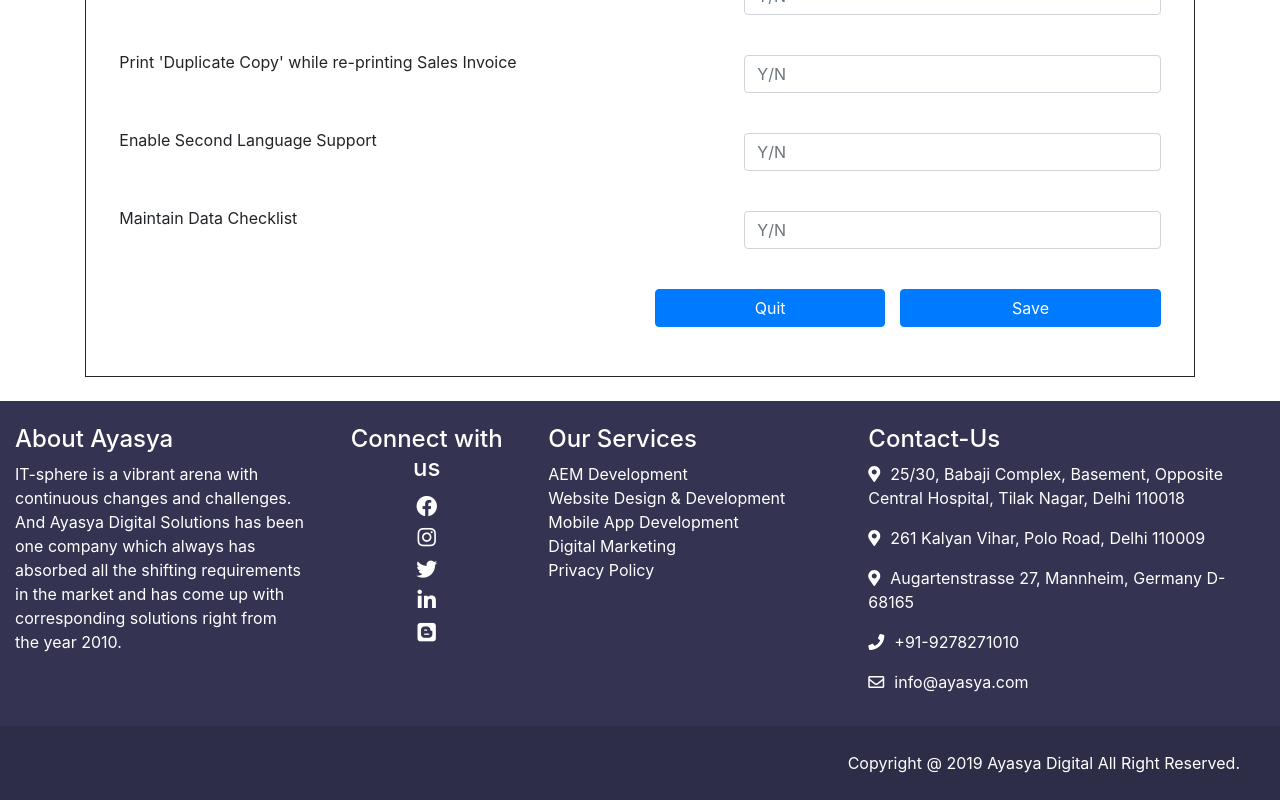
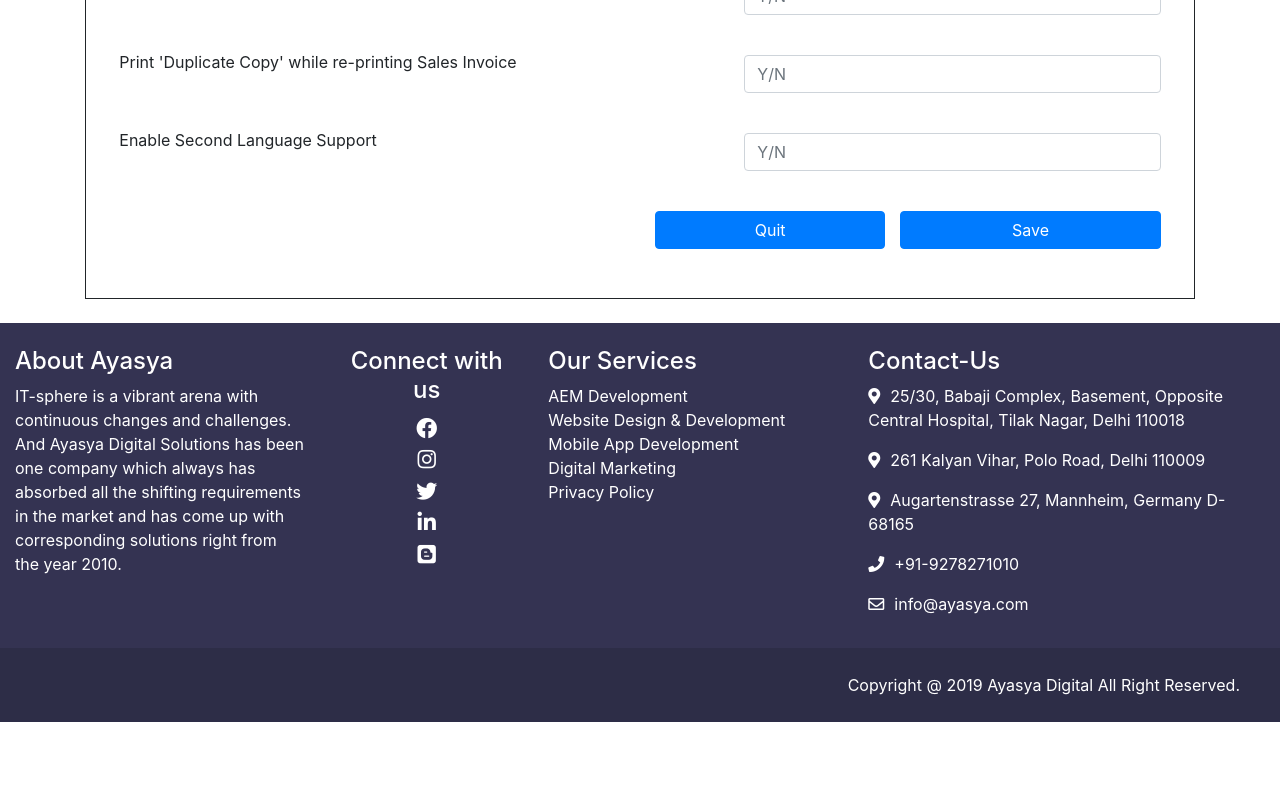
Before and after one commit to dsaurabhkumar/GST-Ayasya-Project, a React (Create React App) app: page /general in a window 1280 px wide. Shown: the part 1146-1946 px from the top of the page. After the commit the page ends 1868 px from the top, so only its background shows below. Built offline with nearby package versions, Linux system fonts and the light colour scheme.

Commit message:
code updated

```diff
--- a/src/containers/general/General.js
+++ b/src/containers/general/General.js
@@ -13,7 +13,9 @@
                 {
                     label: "Maintain Data Checklist",
                     type: "text",
-                    placeholder: "Y/N"
+                    placeholder: "Y/N",
+                    name:"maintainChecklist",
+                    id:"maintainChecklist"
                 },
                 {
                     label: "Enable Notes Manager",
@@ -114,13 +116,6 @@
                     name:"enableSecondLang",
                     id:"enableSecondLang"
                 },
-                {
-                    label: "Maintain Data Checklist",
-                    type: "text",
-                    placeholder: "Y/N",
-                    name:"maintainChecklist",
-                    id:"maintainChecklist"
-                },
             ]
         }
     }
```
